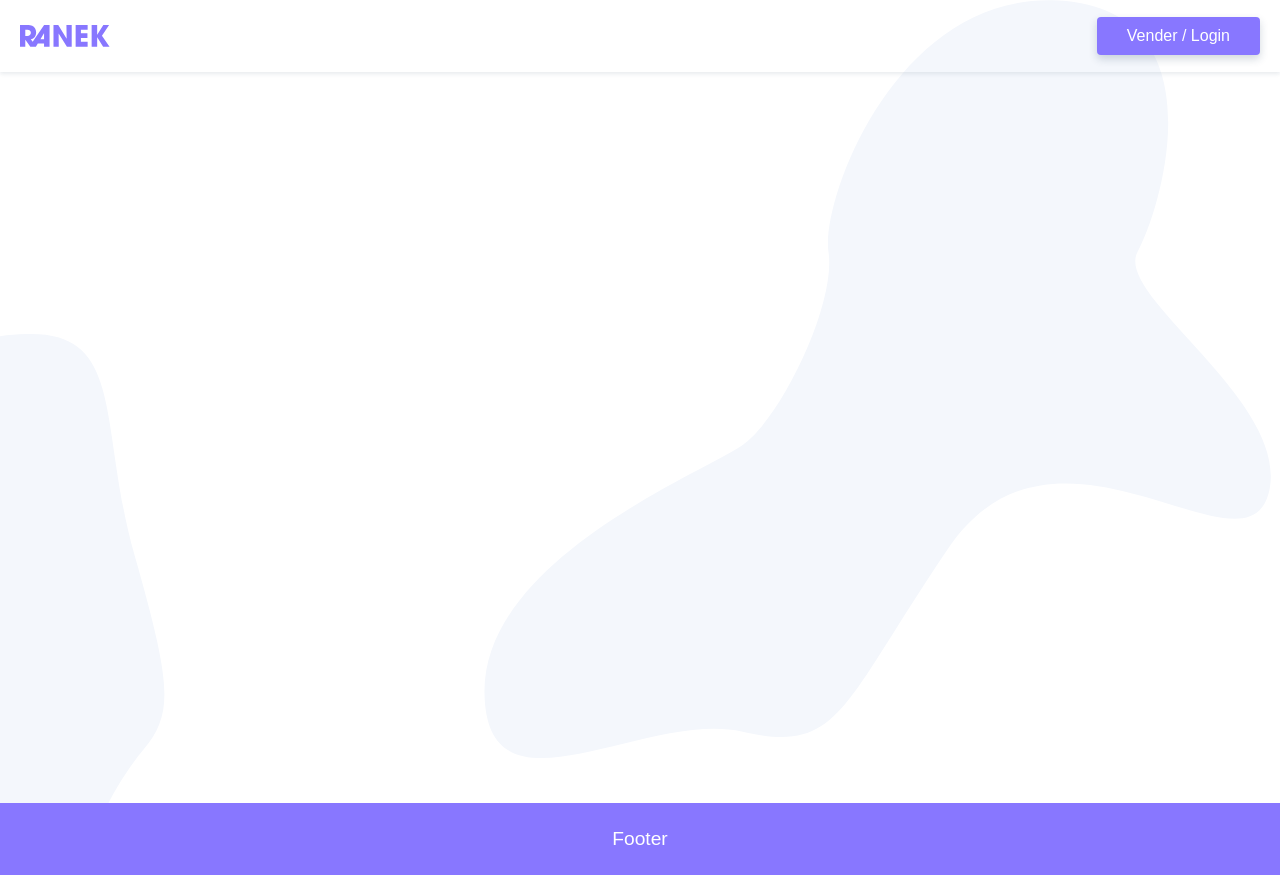
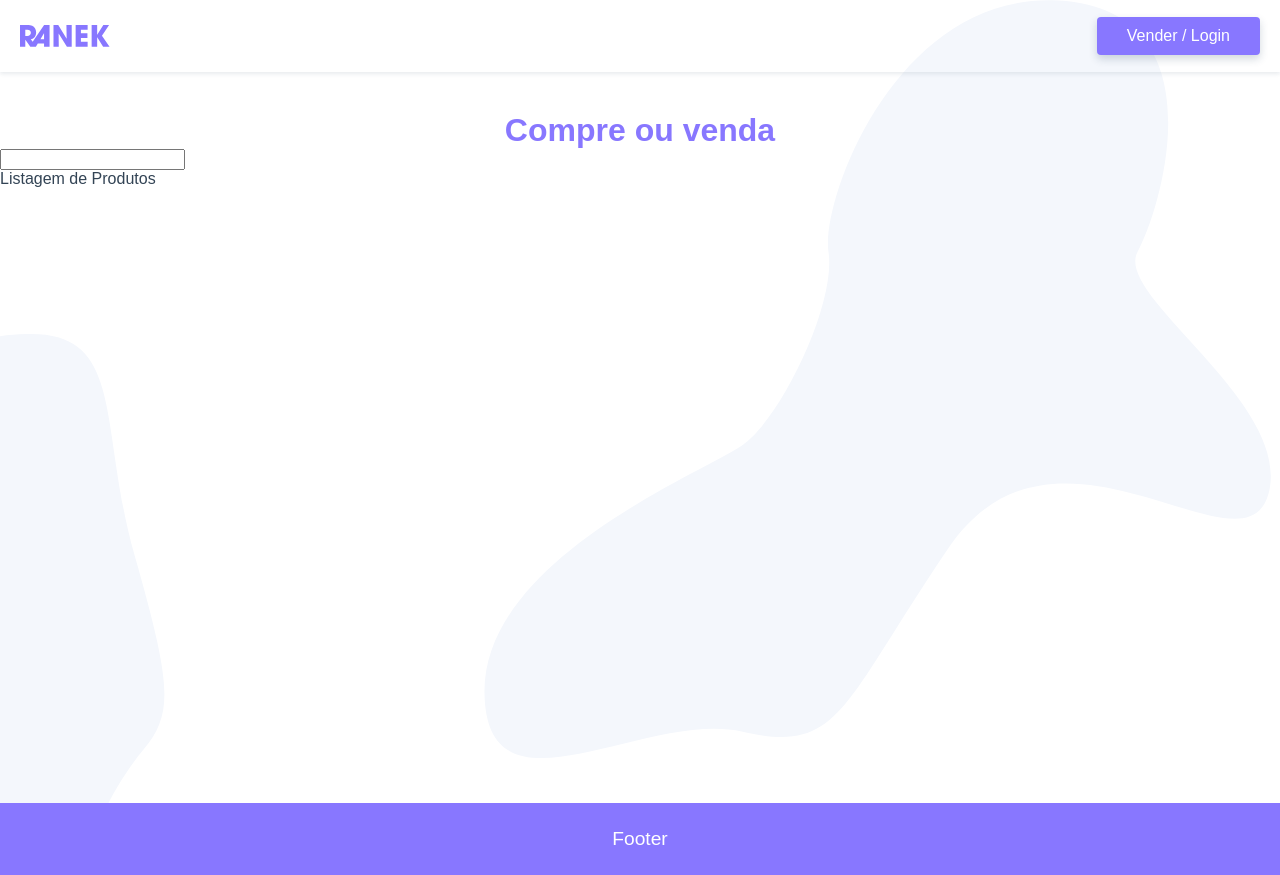
Before and after one commit to ricardoaruiz/Vuejs-Ranek, a Vue app: page / in a window 1280 px wide. Built offline with nearby package versions, Linux system fonts and the light colour scheme.

Commit message:
Criação dos componentes de busca e listagem de produtos (inicial) e chamada na home

```diff
--- /dev/null
+++ b/src/components/RnkFindProduct.vue
@@ -0,0 +1,14 @@
+<template>
+  <div>
+    <input type="text" />
+  </div>
+</template>
+
+<script>
+export default {
+  name: "RnkFindProduct"
+};
+</script>
+
+<style>
+</style>
--- a/src/components/RnkFooter.vue
+++ b/src/components/RnkFooter.vue
@@ -10,7 +10,7 @@ export default {
 };
 </script>
 
-<style>
+<style scoped>
 footer {
   background: #87f;
   padding: 25px 0;
--- /dev/null
+++ b/src/components/RnkListProduct.vue
@@ -0,0 +1,14 @@
+<template>
+  <div>
+    <p>Listagem de Produtos</p>
+  </div>
+</template>
+
+<script>
+export default {
+  name: "RnkListProduct"
+};
+</script>
+
+<style>
+</style>
--- a/src/views/Home.vue
+++ b/src/views/Home.vue
@@ -1,10 +1,26 @@
 <template>
-  <div></div>
+  <section>
+    <h1>Compre ou venda</h1>
+    <RnkFindProduct />
+    <RnkListProduct />
+  </section>
 </template>
 
 <script>
+import RnkFindProduct from "@/components/RnkFindProduct.vue";
+import RnkListProduct from "@/components/RnkListProduct.vue";
+
 export default {
-  name: "home",
-  components: {}
+  name: "Home",
+  components: { RnkFindProduct, RnkListProduct }
 };
 </script>
+
+<style scoped>
+h1 {
+  font-size: 2rem;
+  color: #87f;
+  margin-top: 40px;
+  text-align: center;
+}
+</style>
```
Also changed, not shown: src/components/HelloWorld.vue (deleted, +0 -58 lines).
